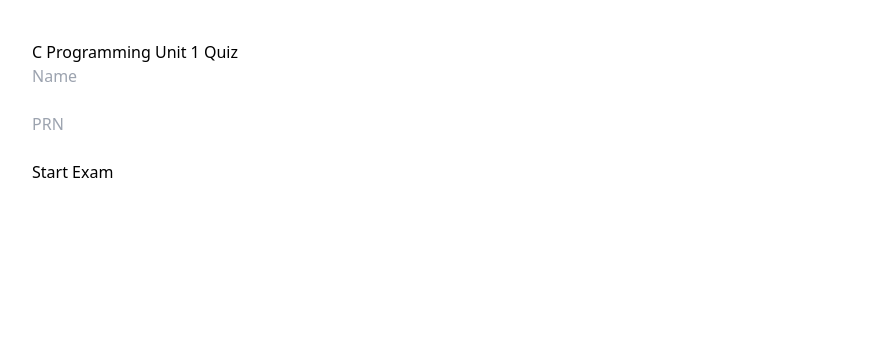
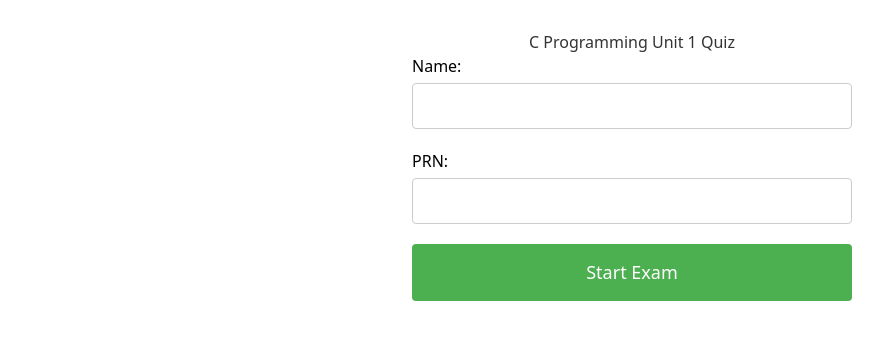
Before and after one commit to p2bhaskar/dbms-quiz-app, a React (Create React App) app: page /results in a window 1280 px wide. Shown: the top 340 px of the page, without its empty margins (8-891 px from the left). Built offline with nearby package versions, Linux system fonts and the light colour scheme.

Commit message:
sheet questions fetched, prn validation added , result stored--3

```diff
--- a/src/components/QuizPage.js
+++ b/src/components/QuizPage.js
@@ -773,192 +773,267 @@
 import React, { useState } from "react";
 import ResultReview from "./ResultReview";
 
-const API_URL =
-"https://script.google.com/macros/s/AKfycbyBONu9pdAxFGjNwSHs1MQHc__6ISOhnsOkx_dbx1M_oln7zdTpHGzPpABz4_mszZYFnA/exec";
+// REPLACE WITH YOUR ACTUAL DEPLOYED WEB APP URL
+const API_URL = "https://script.google.com/macros/s/AKfycbxwICX69imPXMz_JS7y1QiODkr3_iNTquhfuHQILUf73BqY1J8WCvZ343_n00uY4qhULQ/exec";
 
-
-// ---------- SAFE API CALL (CORS FIX) ----------
+// ---------- API CALL ----------
 const callAPI = async (payload) => {
+  try {
     const res = await fetch(API_URL, {
       method: "POST",
+      mode: "no-cors", // This bypasses CORS but limits response access
       headers: {
-      "Content-Type": "text/plain"
+        "Content-Type": "application/json"
       },
-    body: JSON.stringify(payload)
+      body: JSON.stringify(payload),
+      redirect: "follow"
     });
 
-  return res.json();
+    // With no-cors, we can't read the response
+    // So we need a different approach
+    return { status: "OK" };
+
+  } catch (error) {
+    console.error("API Error:", error);
+    throw error;
+  }
 };
 
+// Better approach - use JSONP-style callback
+const callAPIWithJsonp = (payload) => {
+  return new Promise((resolve, reject) => {
+    const callbackName = 'callback_' + Date.now();
+
+    window[callbackName] = (data) => {
+      delete window[callbackName];
+      resolve(data);
+    };
+
+    const script = document.createElement('script');
+    script.src = `${API_URL}?action=${payload.action}&callback=${callbackName}&data=${encodeURIComponent(JSON.stringify(payload))}`;
+    script.onerror = reject;
+    document.body.appendChild(script);
+  });
+};
 
 export default function Quiz() {
-
-const [name,setName]=useState("");
-const [prn,setPrn]=useState("");
-
-const [started,setStarted]=useState(false);
-const [questions,setQuestions]=useState([]);
-const [current,setCurrent]=useState(0);
-const [answers,setAnswers]=useState({});
-const [finished,setFinished]=useState(false);
-const [score,setScore]=useState(0);
-
+  const [name, setName] = useState("");
+  const [prn, setPrn] = useState("");
+  const [started, setStarted] = useState(false);
+  const [questions, setQuestions] = useState([]);
+  const [current, setCurrent] = useState(0);
+  const [answers, setAnswers] = useState({});
+  const [finished, setFinished] = useState(false);
+  const [score, setScore] = useState(0);
+  const [loading, setLoading] = useState(false);
 
   // ---------- RANDOMIZE ----------
-function shuffle(arr){
+  function shuffle(arr) {
     return [...arr]
-    .sort(()=>Math.random()-0.5)
-    .slice(0,50);
+      .sort(() => Math.random() - 0.5)
+      .slice(0, 50);
   }
 
-
   // ---------- START QUIZ ----------
-const startQuiz = async()=>{
-
-  if(!name || !prn){
+  const startQuiz = async () => {
+    if (!name || !prn) {
       alert("Enter Name & PRN");
       return;
     }
 
-  const valid = await callAPI({
-    action:"validate",
-    prn:prn
-  });
+    setLoading(true);
 
-  if(valid.status==="NOT_ALLOWED"){
+    try {
+      // Validate PRN
+      const validResponse = await fetch(`${API_URL}?action=validate&prn=${prn}`);
+      const valid = await validResponse.json();
+
+      if (valid.status === "NOT_ALLOWED") {
         alert("PRN not allowed");
+        setLoading(false);
         return;
       }
 
-  if(valid.status==="ALREADY_SUBMITTED"){
+      if (valid.status === "ALREADY_SUBMITTED") {
         alert("You already attempted exam");
+        setLoading(false);
         return;
       }
 
-  const data = await callAPI({
-    action:"questions"
-  });
+      // Get questions
+      const questionsResponse = await fetch(`${API_URL}?action=questions`);
+      const data = await questionsResponse.json();
 
       setQuestions(shuffle(data));
       setStarted(true);
+
+    } catch (error) {
+      console.error("Error starting quiz:", error);
+      alert("Error connecting to server. Please try again.");
+    }
+
+    setLoading(false);
   };
 
-
   // ---------- SELECT OPTION ----------
-const selectOption=(index)=>{
+  const selectOption = (index) => {
     setAnswers({
       ...answers,
-    [current]: index+1
+      [current]: index + 1
     });
   };
 
-
   // ---------- NEXT ----------
-const next=()=>{
-  if(current < questions.length-1)
-    setCurrent(current+1);
-  else
+  const next = () => {
+    if (current < questions.length - 1) {
+      setCurrent(current + 1);
+    } else {
       submitExam();
+    }
   };
 
-
   // ---------- SUBMIT ----------
-const submitExam = async()=>{
-
-  let s=0;
-
-  questions.forEach((q,i)=>{
-    if(answers[i] === q.answer)
-      s++;
+  const submitExam = async () => {
+    let s = 0;
+    questions.forEach((q, i) => {
+      if (answers[i] === q.answer) s++;
     });
 
     setScore(s);
+    setLoading(true);
 
-  await callAPI({
-    action:"submit",
-    name:name,
-    prn:prn,
-    score:s,
-    total:50
-  });
+    try {
+      await fetch(`${API_URL}?action=submit&name=${encodeURIComponent(name)}&prn=${prn}&score=${s}&total=50`);
+      setFinished(true);
+    } catch (error) {
+      console.error("Error submitting exam:", error);
+      alert("Error submitting exam. Your score is " + s);
+      setFinished(true);
+    }
 
-  setFinished(true);
+    setLoading(false);
   };
 
+  // ---------- START SCREEN ----------
+  if (!started) {
+    return (
+      <div style={{ padding: 30, maxWidth: 500, margin: "auto" }}>
+        <h1 style={{ textAlign: "center", color: "#333" }}>C Programming Unit 1 Quiz</h1>
 
-// ---------- START SCREEN ----------
-if(!started)
-return(
-<div style={{padding:40}}>
+        <div style={{ marginBottom: 20 }}>
+          <label style={{ display: "block", marginBottom: 5 }}>Name:</label>
+          <input
+            type="text"
+            value={name}
+            onChange={(e) => setName(e.target.value)}
+            style={{
+              width: "100%",
+              padding: 10,
+              fontSize: 16,
+              border: "1px solid #ccc",
+              borderRadius: 4
+            }}
+            disabled={loading}
+          />
+        </div>
 
-<h2>C Programming Unit 1 Quiz</h2>
+        <div style={{ marginBottom: 20 }}>
+          <label style={{ display: "block", marginBottom: 5 }}>PRN:</label>
+          <input
+            type="text"
+            value={prn}
+            onChange={(e) => setPrn(e.target.value)}
+            style={{
+              width: "100%",
+              padding: 10,
+              fontSize: 16,
+              border: "1px solid #ccc",
+              borderRadius: 4
+            }}
+            disabled={loading}
+          />
+        </div>
 
-<input
- placeholder="Name"
- value={name}
- onChange={e=>setName(e.target.value)}
-/>
-
-<br/><br/>
-
-<input
- placeholder="PRN"
- value={prn}
- onChange={e=>setPrn(e.target.value)}
-/>
-
-<br/><br/>
-
-<button onClick={startQuiz}>
-Start Exam
+        <button
+          onClick={startQuiz}
+          disabled={loading}
+          style={{
+            width: "100%",
+            padding: 15,
+            fontSize: 18,
+            backgroundColor: loading ? "#ccc" : "#4CAF50",
+            color: "white",
+            border: "none",
+            borderRadius: 4,
+            cursor: loading ? "not-allowed" : "pointer"
+          }}
+        >
+          {loading ? "Loading..." : "Start Exam"}
         </button>
-
-</div>
-);
-
-
-// ---------- RESULT ----------
-if(finished)
-return(
-<ResultReview
-  questions={questions}
-  answers={answers}
-  score={score}
-/>
-);
-
-
-// ---------- QUIZ UI ----------
-const q=questions[current];
-
-return(
-<div style={{padding:30}}>
-
-<h3>
-Question {current+1} / 50
-</h3>
-
-<p>{q.question}</p>
-
-{q.options.map((op,i)=>(
-<div key={i}>
-<label>
-<input
- type="radio"
- checked={answers[current]===i+1}
- onChange={()=>selectOption(i)}
-/>
-{op}
-</label>
-</div>
-))}
-
-<br/>
-
-<button onClick={next}>
-{current===49 ? "Submit Exam" : "Next"}
-</button>
-
       </div>
     );
   }
+
+  // ---------- RESULT ----------
+  if (finished) {
+    return <ResultReview questions={questions} answers={answers} score={score} />;
+  }
+
+  // ---------- QUIZ UI ----------
+  const q = questions[current];
+
+  if (!q) {
+    return <div style={{ padding: 30 }}>Loading question...</div>;
+  }
+
+  return (
+    <div style={{ padding: 30, maxWidth: 800, margin: "auto" }}>
+      <h3 style={{ color: "#555" }}>Question {current + 1} / 50</h3>
+
+      <h2 style={{ marginBottom: 30, color: "#333" }}>{q.question}</h2>
+
+      <div>
+        {q.options.map((op, i) => (
+          <div
+            key={i}
+            style={{
+              marginBottom: 15,
+              padding: 15,
+              border: answers[current] === i + 1 ? "2px solid #4CAF50" : "1px solid #ddd",
+              borderRadius: 8,
+              cursor: "pointer",
+              backgroundColor: answers[current] === i + 1 ? "#e8f5e9" : "white"
+            }}
+            onClick={() => selectOption(i)}
+          >
+            <input
+              type="radio"
+              checked={answers[current] === i + 1}
+              onChange={() => selectOption(i)}
+              style={{ marginRight: 10 }}
+            />
+            {op}
+          </div>
+        ))}
+      </div>
+
+      <button
+        onClick={next}
+        disabled={!answers[current]}
+        style={{
+          marginTop: 30,
+          padding: 15,
+          fontSize: 18,
+          backgroundColor: answers[current] ? "#2196F3" : "#ccc",
+          color: "white",
+          border: "none",
+          borderRadius: 4,
+          cursor: answers[current] ? "pointer" : "not-allowed",
+          width: "100%"
+        }}
+      >
+        {current === 49 ? "Submit Exam" : "Next"}
+      </button>
+    </div>
+  );
+}
```
Lines whose indentation alone changed are shown as unchanged.
